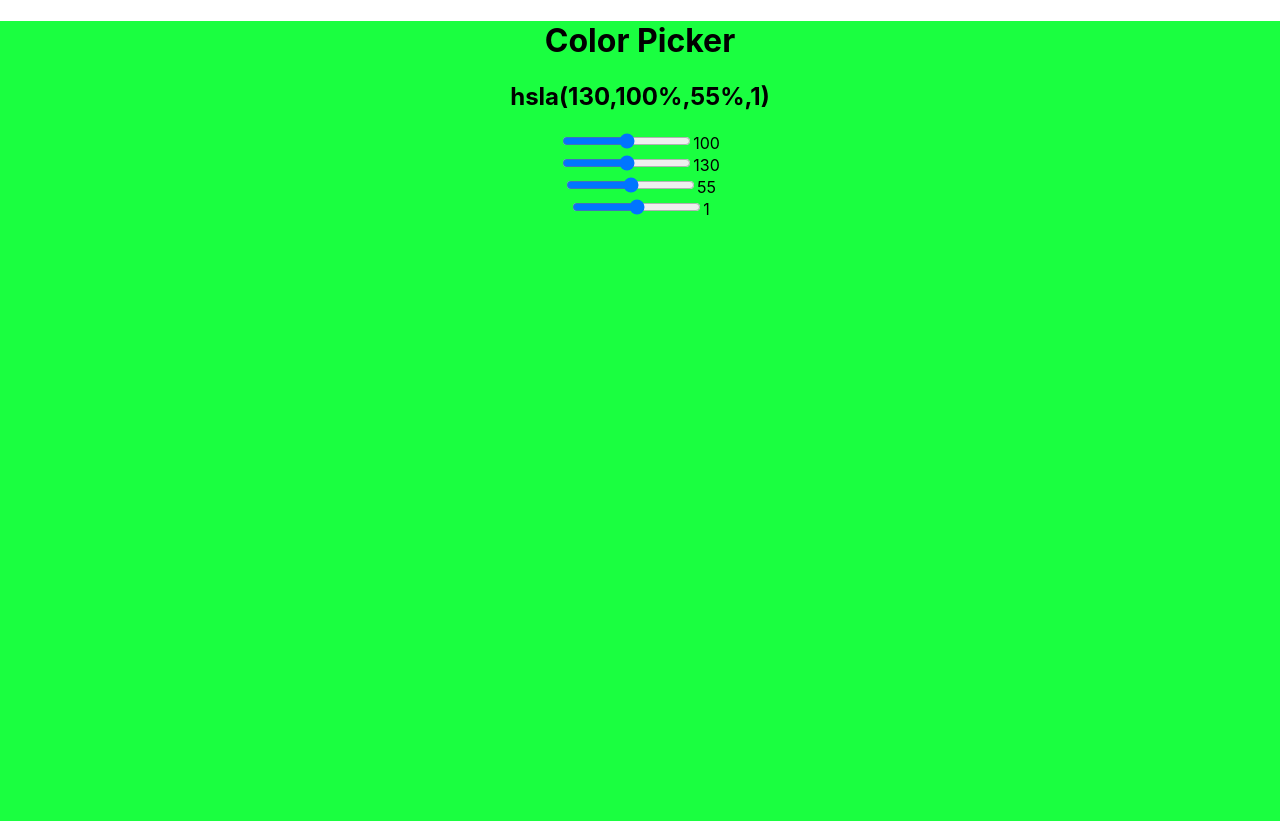
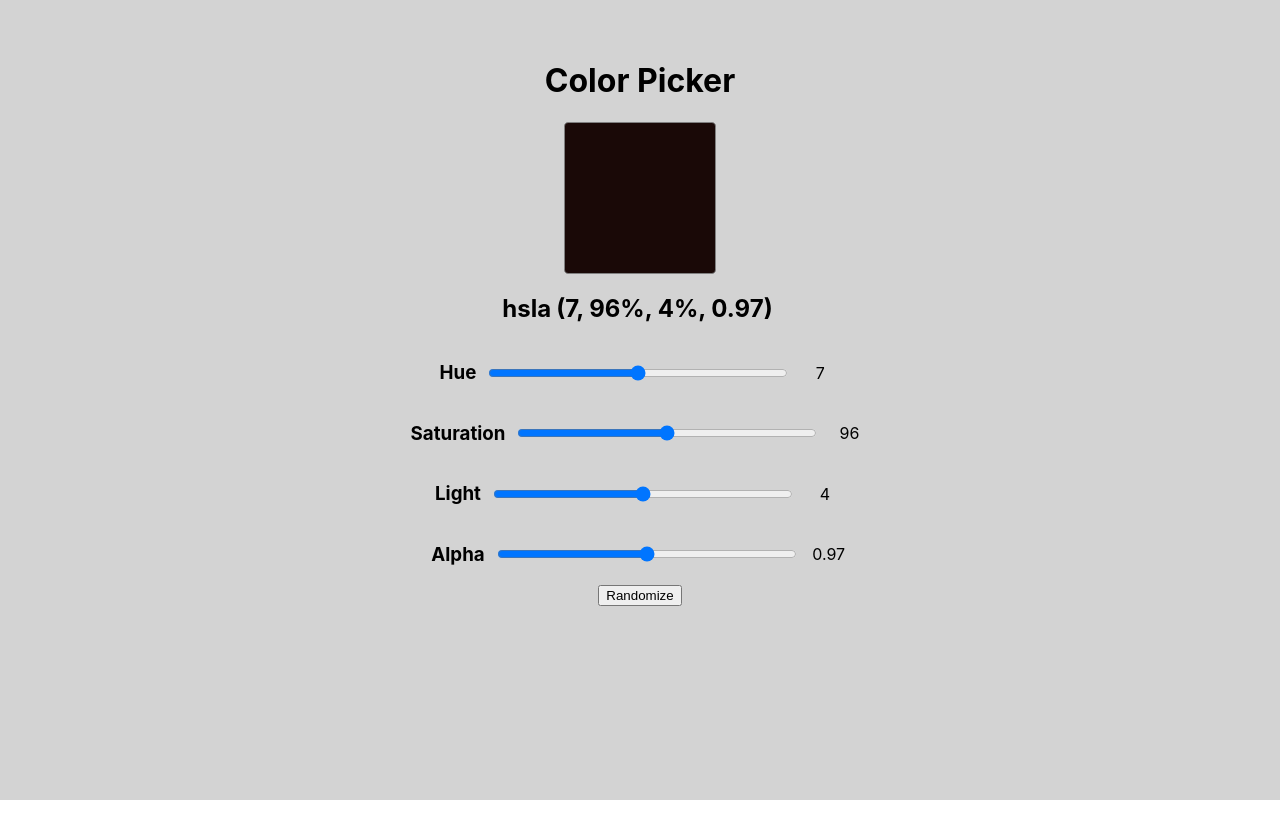
Before and after one commit to ktrammell95/colorpicker, a React (Create React App) app: page / in a window 1280 px wide. After the commit the page ends 800 px from the top, so only its background shows below. Built offline with nearby package versions, Linux system fonts and the light colour scheme.

Commit message:
fixed set up random color load and draw

```diff
--- a/src/App.js
+++ b/src/App.js
@@ -4,6 +4,7 @@ import Saturation from './components/Saturation'
 import Hue from './components/Hue'
 import Light from './components/Light'
 import Alpha from './components/Alpha'
+import Button from './components/Button'
 
 import './App.css'
 import './styles/colorpicker.css'
@@ -19,25 +20,46 @@ class App extends Component {
       hsla: ''
     }
   }
+  min = 0
+  max = 100
+  hueMax = 300
+  alphaMax = 1
+
+  randomColor = () => {
+    this.setState({
+      hue: Math.round(this.min + Math.random() * (this.hueMax - this.min)),
+      saturation: Math.round(this.min + Math.random() * (this.max - this.min)),
+      light: Math.round(this.min + Math.random() * (this.max - this.min)),
+      alpha: (this.min + Math.random() * (this.alphaMax - this.min)).toFixed(2)
+    })
+  }
+
+  componentDidMount() {
+    this.randomColor()
+  }
+
+  randomize = () => {
+    this.randomColor()
+  }
 
   updateSaturation = event => {
     this.setState({ saturation: event.target.value })
-    console.log('Saturation:' + event.target.value)
+    // console.log('Saturation:' + event.target.value)
   }
 
   updateHue = event => {
     this.setState({ hue: event.target.value })
-    console.log('Hue:' + event.target.value)
+    // console.log('Hue:' + event.target.value)
   }
 
   updateLight = event => {
     this.setState({ light: event.target.value })
-    console.log('Light:' + event.target.value)
+    // console.log('Light:' + event.target.value)
   }
 
   updateAlpha = event => {
     this.setState({ alpha: event.target.value })
-    console.log('Alpha:' + event.target.value)
+    // console.log('Alpha:' + event.target.value)
   }
 
   getHsla = () => {
@@ -48,14 +70,7 @@ class App extends Component {
 
   render() {
     return (
-      <div
-        className="App"
-        style={{
-          backgroundColor: `hsla(${this.state.hue}, ${
-            this.state.saturation
-          }%, ${this.state.light}%, ${this.state.alpha})`
-        }}
-      >
+      <div className="App">
         <Colorblock
           hue={this.state.hue}
           saturation={this.state.saturation}
@@ -63,13 +78,14 @@ class App extends Component {
           alpha={this.state.alpha}
           getHsla={this.getHsla}
         />
+        <Hue hue={this.state.hue} updateHue={this.updateHue} />
         <Saturation
           saturation={this.state.saturation}
           updateSaturation={this.updateSaturation}
         />
-        <Hue hue={this.state.hue} updateHue={this.updateHue} />
         <Light light={this.state.light} updateLight={this.updateLight} />
         <Alpha alpha={this.state.alpha} updateAlpha={this.updateAlpha} />
+        <Button randomize={this.randomize} />
       </div>
     )
   }
--- a/src/components/Alpha.js
+++ b/src/components/Alpha.js
@@ -4,6 +4,7 @@ class Alpha extends Component {
   render() {
     return (
       <div className="alpha">
+        <h3>Alpha</h3>
         <input
           id="alpha"
           type="range"
--- /dev/null
+++ b/src/components/Button.js
@@ -0,0 +1,13 @@
+import React, { Component } from 'react'
+
+class Button extends Component {
+  render() {
+    return (
+      <div className="button">
+        <button onClick={this.props.randomize}>Randomize</button>
+      </div>
+    )
+  }
+}
+
+export default Button
--- a/src/components/Colorblock.js
+++ b/src/components/Colorblock.js
@@ -5,10 +5,20 @@ class Colorblock extends Component {
     return (
       <div className="color-picker">
         <h1>Color Picker</h1>
-
+        <div
+          className="color-block"
+          style={{
+            backgroundColor: `hsla(${this.props.hue}, ${
+              this.props.saturation
+            }%, ${this.props.light}%, ${this.props.alpha})`
+          }}
+        />
         <h2>
-          hsla({this.props.hue},{this.props.saturation}%,{this.props.light}
-          %,{this.props.alpha})
+          <span>hsla</span>
+          <span>({this.props.hue},</span>
+          <span>{this.props.saturation}%,</span>
+          <span>{this.props.light}%,</span>
+          <span>{this.props.alpha})</span>
         </h2>
       </div>
     )
--- a/src/components/Hue.js
+++ b/src/components/Hue.js
@@ -4,6 +4,7 @@ class Hue extends Component {
   render() {
     return (
       <div className="hue">
+        <h3>Hue</h3>
         <input
           id="hue"
           type="range"
--- a/src/components/Light.js
+++ b/src/components/Light.js
@@ -4,6 +4,7 @@ class Light extends Component {
   render() {
     return (
       <div className="light">
+        <h3>Light</h3>
         <input
           id="light"
           type="range"
--- a/src/components/Saturation.js
+++ b/src/components/Saturation.js
@@ -4,6 +4,7 @@ class Saturation extends Component {
   render() {
     return (
       <div className="saturation">
+        <h3>Saturation</h3>
         <input
           id="saturation"
           type="range"
--- a/src/styles/colorpicker.css
+++ b/src/styles/colorpicker.css
@@ -3,3 +3,45 @@
   background: lightgray;
   height: 100vh;
 }
+
+input {
+  width: 300px;
+  height: 50px;
+}
+
+span {
+  width: 60px;
+  text-align: center;
+  display: inline-block;
+}
+
+.alpha,
+.hue,
+.saturation,
+.light {
+  display: flex;
+  flex-direction: row;
+  align-items: center;
+  justify-content: center;
+}
+
+h3 {
+  padding: 0 10px;
+}
+
+h2 span {
+  margin-right: 5px;
+  display: inline;
+}
+
+.color-block {
+  width: 150px;
+  height: 150px;
+  margin: auto;
+  border: 1px solid gray;
+  border-radius: 3%;
+}
+
+.color-picker {
+  padding-top: 40px;
+}
```
